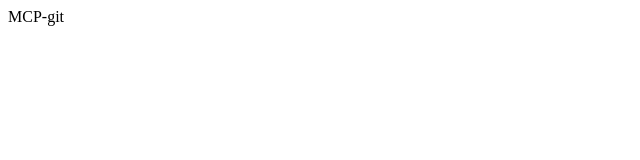
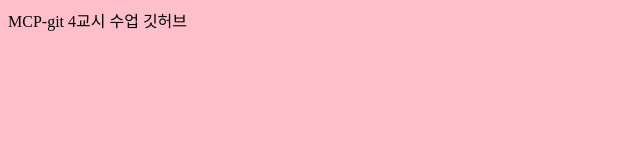
Before and after one commit to dahee1230/mcp-git, a plain HTML site: page index.html in a window 1280 px wide. Shown: the whole page, without its empty margins (0-640 px from the left). Drawn offline with Linux system fonts and the light colour scheme.

Commit message:
update index.html

```diff
--- a/index.html
+++ b/index.html
@@ -4,8 +4,14 @@
     <meta charset="UTF-8">
     <meta name="viewport" content="width=device-width, initial-scale=1.0">
     <title>Document</title>
+    <style>
+        body{
+            background-color: pink;
+        }
+    </style>
 </head>
 <body>
     MCP-git
+    4교시 수업 깃허브
 </body>
 </html>
```
